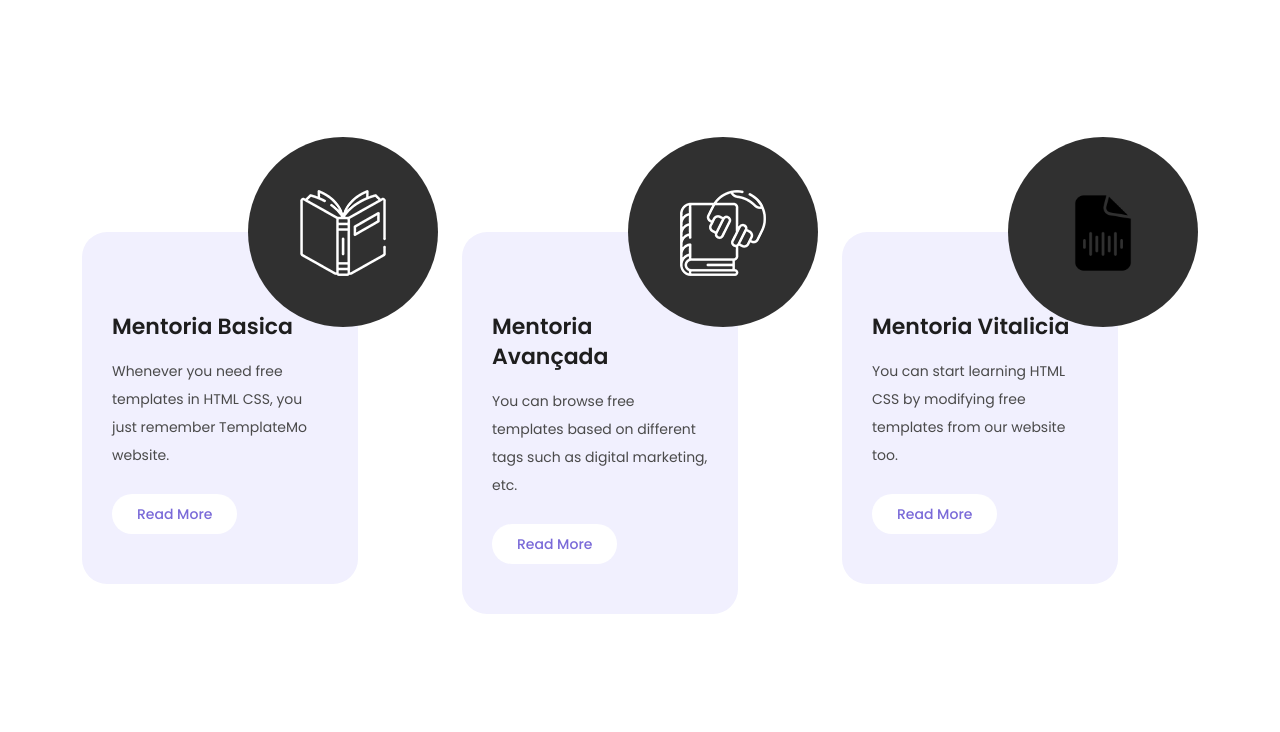
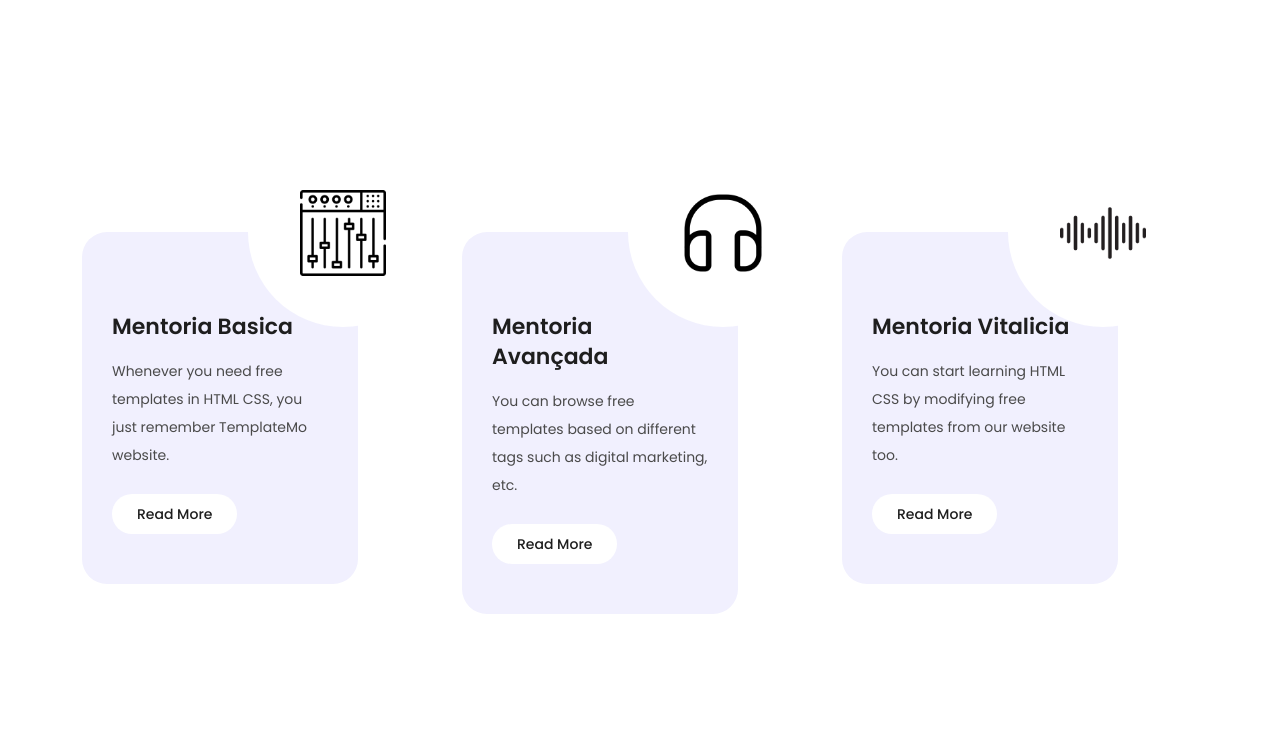
Before and after one commit to DaniloCLopes/AudioCourse, a plain HTML site: page index.html in a window 1280 px wide. Shown: the part 980-1712 px from the top of the page. Drawn offline with nearby package versions, Linux system fonts and the light colour scheme.

Commit message:
services icon alterado

```diff
--- a/assets/css/templatemo-scholar.css
+++ b/assets/css/templatemo-scholar.css
@@ -161,7 +161,7 @@ body {
 .main-button a {
   display: inline-block;
   background-color: #fff;
-  color: #7a6ad8;
+  color: #1e1e1e;
   font-size: 14px;
   font-weight: 500;
   height: 40px;
@@ -172,7 +172,7 @@ body {
 }
 
 .main-button a:hover {
-  background-color: #7a6ad8;
+  background-color: #303030;
   color: #fff;
 }
 
@@ -816,7 +816,7 @@ Services Style
   display: inline-block;
   text-align: center;
   line-height: 190px;
-  background-color: #303030;
+  background-color: #fff;
   border-radius: 50%;
   position: absolute;
   right: 0;
--- a/index.html
+++ b/index.html
@@ -140,7 +140,7 @@ https://templatemo.com/tm-586-scholar
         <div class="col-lg-4 col-md-6">
           <div class="service-item">
             <div class="icon">
-              <img src="assets/images/service-01.png" alt="online degrees">
+              <img src="assets/images/mesa-de-mistura.png" alt="Curso mentoria basica">
             </div>
             <div class="main-content">
               <h4>Mentoria Basica</h4>
@@ -154,7 +154,7 @@ https://templatemo.com/tm-586-scholar
         <div class="col-lg-4 col-md-6">
           <div class="service-item">
             <div class="icon">
-              <img src="assets/images/service-02.png" alt="short courses">
+              <img src="assets/images/fone-de-ouvido.png" alt="Curso mentoria Avançada">
             </div>
             <div class="main-content">
               <h4>Mentoria Avançada</h4>
@@ -168,7 +168,7 @@ https://templatemo.com/tm-586-scholar
         <div class="col-lg-4 col-md-6">
           <div class="service-item">
             <div class="icon">
-              <img src="assets/images/wav.png" alt="web experts">
+              <img src="assets/images/ondas-sonoras.png" alt="Curso mentoria Vitalicia">
             </div>
             <div class="main-content">
               <h4>Mentoria Vitalicia</h4>
```
Also changed, not shown: assets/images/banner-bg.jpg (deleted), assets/images/mesa-de-mistura.png (added), assets/images/ondas-sonoras.png (added), assets/images/service-01.png (deleted), assets/images/service-02.png (deleted), assets/images/service-03.png (deleted), assets/images/slide-home-1.jpg (deleted), assets/images/wav.png (deleted).
